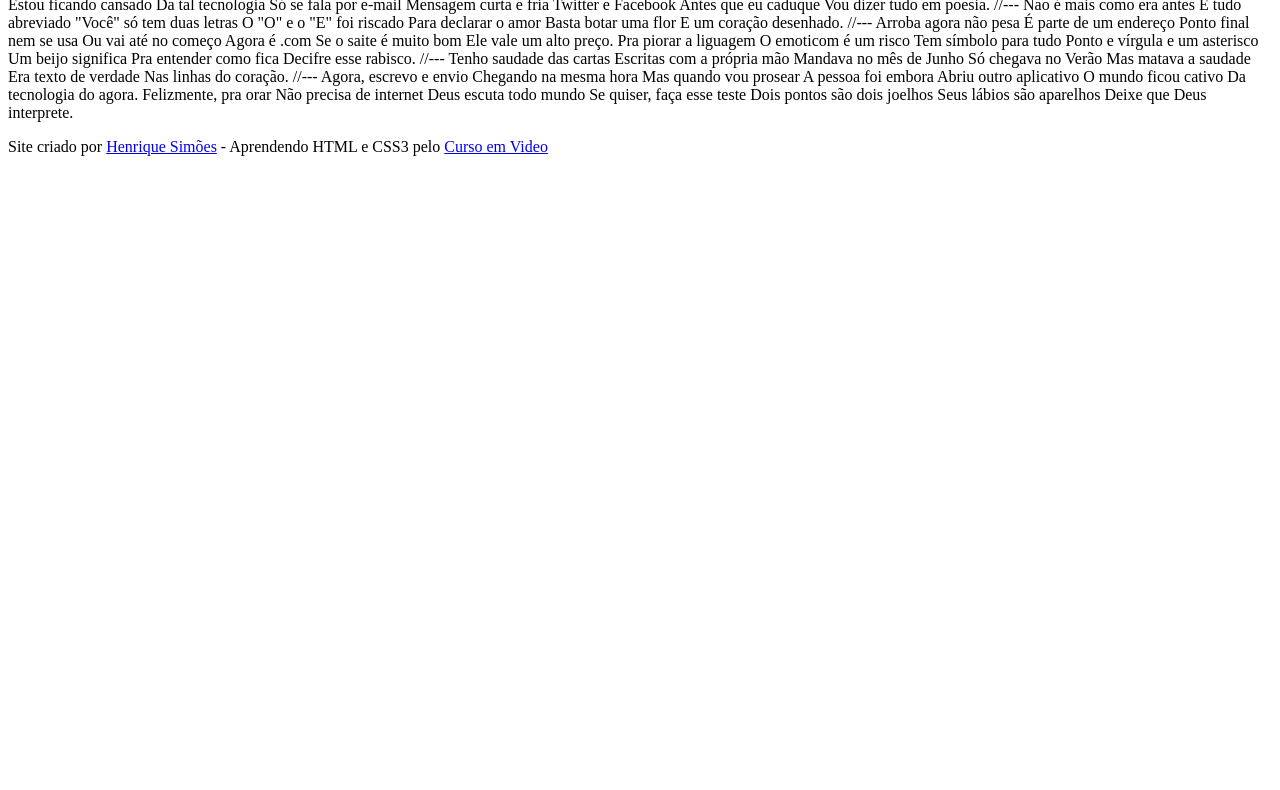
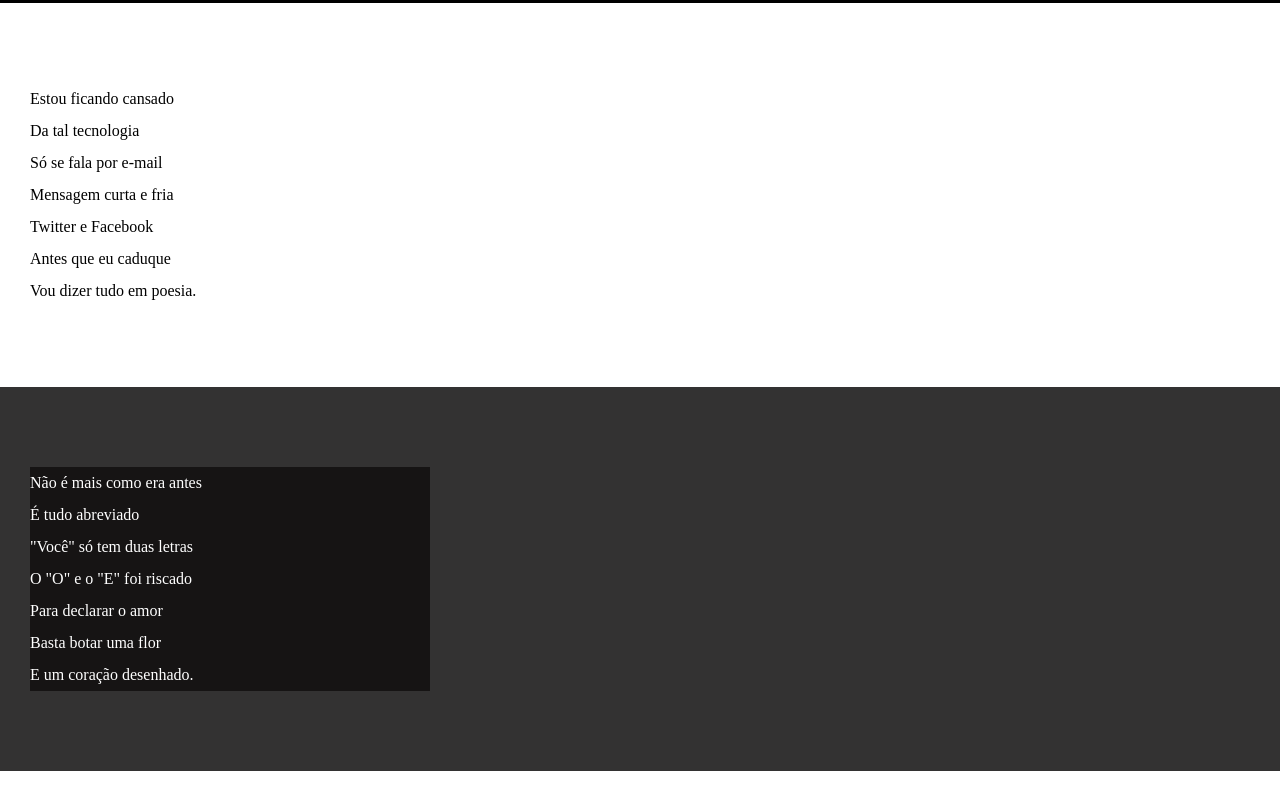
Before and after one commit to HCSIMOES/HTML-CSS, a plain HTML site: page Atividades/ativ012/index.html in a window 1280 px wide. Shown: the part 102-892 px from the top of the page. Before the commit the page ends 800 px from the top, so only its background shows below. Drawn offline with Linux system fonts and the light colour scheme.

Commit message:
atualizei estilos dos textos e blocos

```diff
--- /dev/null
+++ b/Atividades/ativ012/estilo/style.css
@@ -0,0 +1,77 @@
+@charset "UTF-8";
+
+* {
+    margin: 0px;
+    padding: 0px;
+}
+
+html, body {
+    min-height: 100vh; /*Tamanho minimo da view height*/
+    background-color: darkgray;
+
+}
+
+header {
+    background-color: black;
+    color: white;
+    text-align: center;
+}
+
+header > h1 {
+    padding-top: 50px;
+    font-variant: small-caps; /*Deixa tudo maiúsculo e a primeira letra da palavra em destaque*/
+
+}
+
+header > p {
+    padding-bottom: 50px;
+}
+
+a{
+    color:white;
+    text-decoration: none; /*tirar o negrito do link*/
+    font-weight: bolder;
+}
+
+a /*configurando todos os links*/{
+    color:white;
+    text-decoration: none; /* tirando o sublinhado*/
+    font-weight: bolder; /*Deixando em negrito para caracterizar o link*/
+
+}
+
+a:hover /*Para sublinhar quando passar o mouse por cima*/ {
+    text-decoration: underline;
+}
+
+section /* Configura as section como um todo*/ {
+    padding-top: 10vh;
+    padding-bottom: 10vh;
+    line-height: 2em; /*Gera espaçamento entre as linhas das frases*/
+    padding-left: 30px;
+
+
+
+}
+
+section.normal {
+    background-color: white;
+    color: black;
+}
+
+section.imagem {
+    background-color: rgb(51, 50, 50);
+    color: white;
+}
+
+section.imagem > p {
+    width: 400px;
+    background-color: rgb(22, 20, 20);
+}
+
+footer {
+    background-color: black;
+    color: white;
+    text-align: center;
+    padding: 10px;
+}
--- a/Atividades/ativ012/index.html
+++ b/Atividades/ativ012/index.html
@@ -4,6 +4,7 @@
     <meta charset="UTF-8">
     <meta name="viewport" content="width=device-width, initial-scale=1.0">
     <title>Cordel Morderno</title>
+    <link rel="stylesheet" href="estilo/style.css">
 </head>
 <body>
 <header>
@@ -12,69 +13,90 @@
 
 </header>
 
-    Estou ficando cansado
-    Da tal tecnologia
-    Só se fala por e-mail
-    Mensagem curta e fria
-    Twitter e Facebook
-    Antes que eu caduque
+    <section class="normal">
+        <p>
+            Estou ficando cansado <br>
+            Da tal tecnologia <br>
+            Só se fala por e-mail <br>
+            Mensagem curta e fria <br>
+            Twitter e Facebook <br>
+            Antes que eu caduque <br>
             Vou dizer tudo em poesia.
+        </p>
+    </section>
 
-    //---
 
-    Não é mais como era antes
-    É tudo abreviado
-    "Você" só tem duas letras
-    O "O" e o "E" foi riscado
-    Para declarar o amor
-    Basta botar uma flor
+
+    <section class="imagem">
+        <p>
+            Não é mais como era antes <br>
+            É tudo abreviado <br>
+            "Você" só tem duas letras <br>
+            O "O" e o "E" foi riscado <br>
+            Para declarar o amor <br>
+            Basta botar uma flor <br>
             E um coração desenhado.
+        </p>
+    </section>
 
-    //---
 
-    Arroba agora não pesa
-    É parte de um endereço
-    Ponto final nem se usa
-    Ou vai até no começo
-    Agora é .com
-    Se o saite é muito bom
-    Ele vale um alto preço.
 
-    Pra piorar a liguagem
-    O emoticom é um risco
-    Tem símbolo para tudo
-    Ponto e vírgula e um asterisco
-    Um beijo significa
-    Pra entender como fica
+    <section class="normal">
+        <p>
+            Arroba agora não pesa <br>
+            É parte de um endereço <br>
+            Ponto final nem se usa <br>
+            Ou vai até no começo <br>
+            Agora é .com <br>
+            Se o saite é muito bom <br>
+            Ele vale um alto preço. <br>
+            Pra piorar a liguagem <br>
+            O emoticom é um risco <br>
+            Tem símbolo para tudo <br>
+            Ponto e vírgula e um asterisco <br>
+            Um beijo significa <br>
+            Pra entender como fica <br>
             Decifre esse rabisco.
+        </p>
+    </section>
 
-    //---
 
-    Tenho saudade das cartas
-    Escritas com a própria mão
-    Mandava no mês de Junho
-    Só chegava no Verão
-    Mas matava a saudade
-    Era texto de verdade
+    <section class="imagem">
+        <p>
+            Tenho saudade das cartas <br>
+            Escritas com a própria mão <br>
+            Mandava no mês de Junho <br>
+            Só chegava no Verão <br>
+            Mas matava a saudade <br>
+            Era texto de verdade <br>
             Nas linhas do coração.
+        </p>
+    </section>
 
-    //---
 
-    Agora, escrevo e envio
-    Chegando na mesma hora
-    Mas quando vou prosear
-    A pessoa foi embora
-    Abriu outro aplicativo
-    O mundo ficou cativo
+    <section class="normal">
+
+            <p>
+                Agora, escrevo e envio <br>
+                Chegando na mesma hora <br>
+                Mas quando vou prosear <br>
+                A pessoa foi embora <br>
+                Abriu outro aplicativo <br>
+                O mundo ficou cativo <br>
                 Da tecnologia do agora.
+            </p>
 
-    Felizmente, pra orar
-    Não precisa de internet
-    Deus escuta todo mundo
-    Se quiser, faça esse teste
-    Dois pontos são dois joelhos
+            <p>
+                Felizmente, pra orar  <br>
+                Não precisa de internet  <br>
+                Deus escuta todo mundo  <br>
+                Se quiser, faça esse teste <br>
+                Dois pontos são dois joelhos be <br>
                 Seus lábios são aparelhos
                 Deixe que Deus interprete.
+            </p>
+
+    </section>
 
     <footer>
         <p>Site criado por <a href="https://github.com/HCSIMOES" target="_blank">Henrique Simões</a> -
```
Lines whose indentation alone changed are shown as unchanged.
